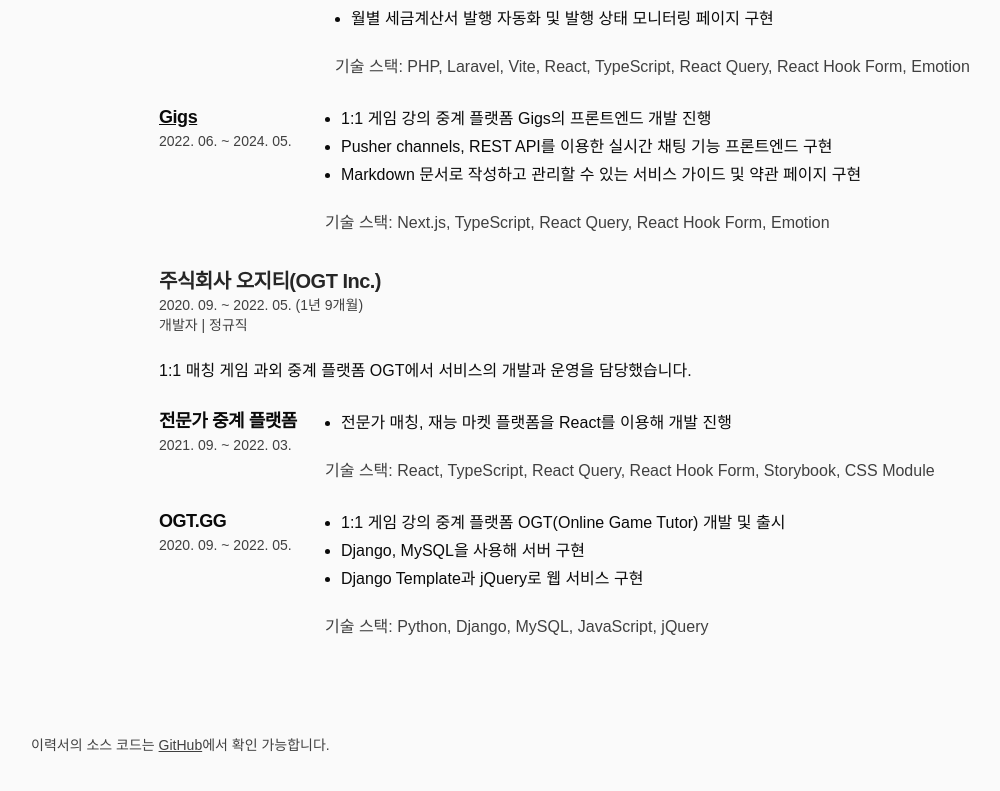
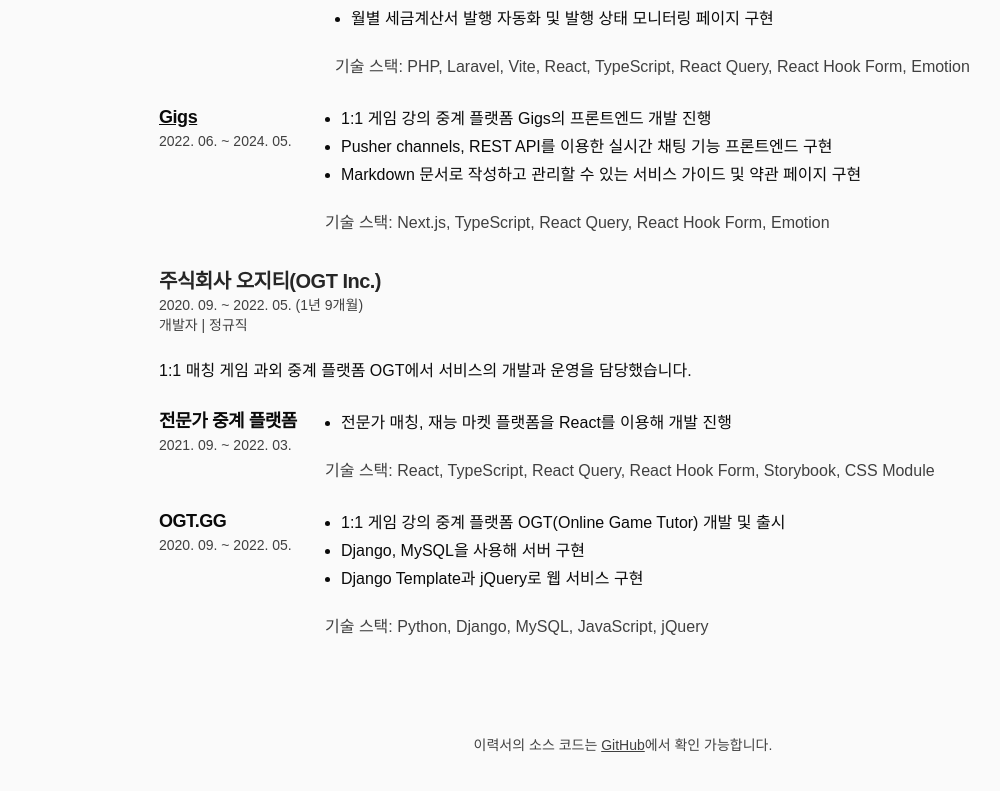
Before and after one commit to freejak5520/resume, a React (Vite) app: page / in a window 1280 px wide. Shown: the part 1779-2570 px from the top of the page, without its empty margins (17-1017 px from the left). Built offline with nearby package versions, Linux system fonts and the light colour scheme; a web font is replaced by a local one.

Commit message:
Footer 스타일 수정 및 screen-only 스타일 수정

```diff
--- a/src/components/Footer/index.tsx
+++ b/src/components/Footer/index.tsx
@@ -2,7 +2,7 @@
 
 export default function ScreenOnlyFooter() {
   return (
-    <footer className="screen-only p-12 w-auto mx-auto">
+    <footer className="screen-only p-12 w-auto mx-auto text-center">
       <SubInfo>
         이력서의 소스 코드는{" "}
         <a href="https://github.com/freejak5520/resume" target="_blank">
--- a/src/index.css
+++ b/src/index.css
@@ -186,8 +186,5 @@
     @media print {
       @apply hidden;
     }
-    @media screen {
-      @apply p-12 w-auto mx-auto;
-    }
   }
 }
```
